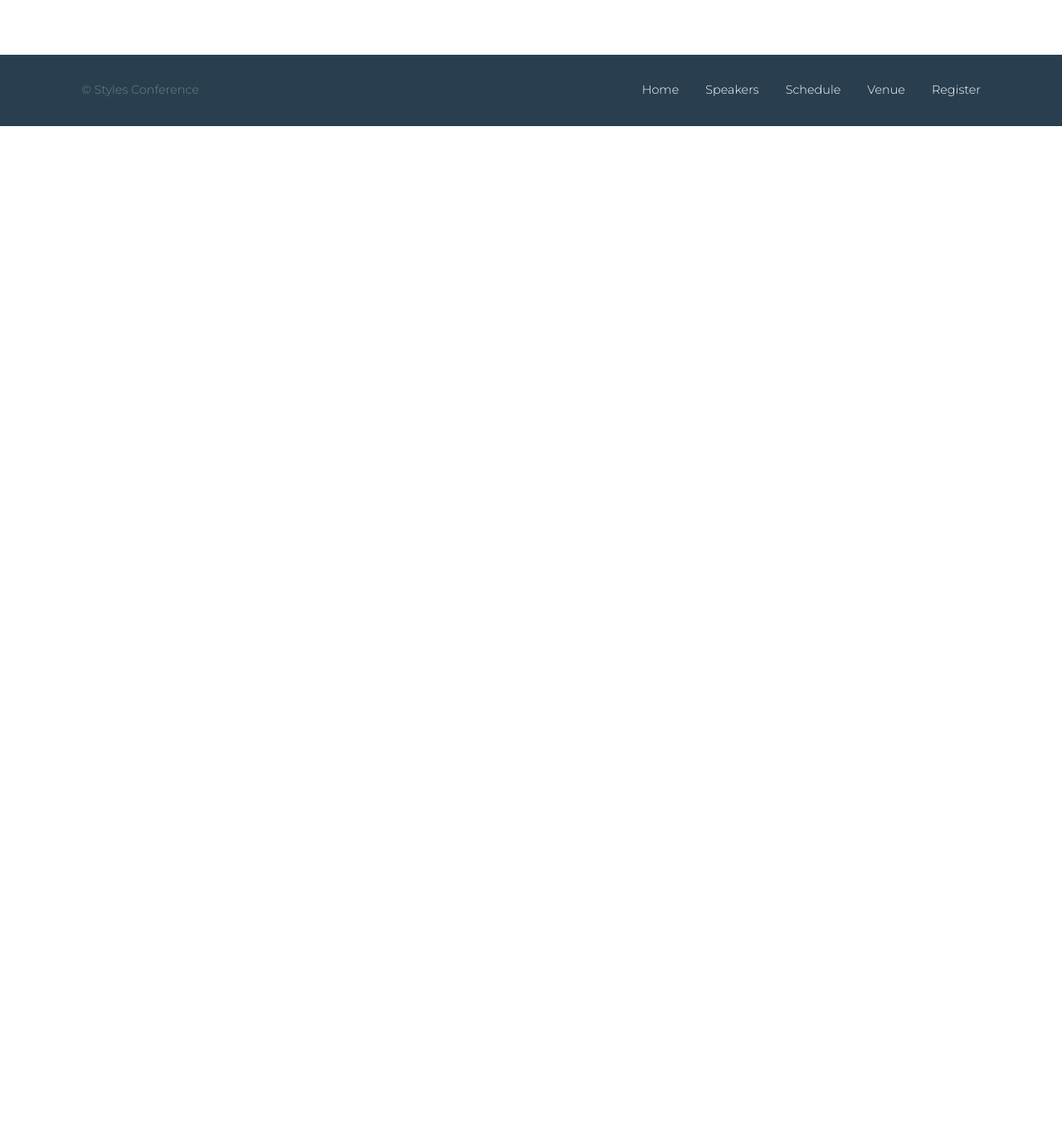
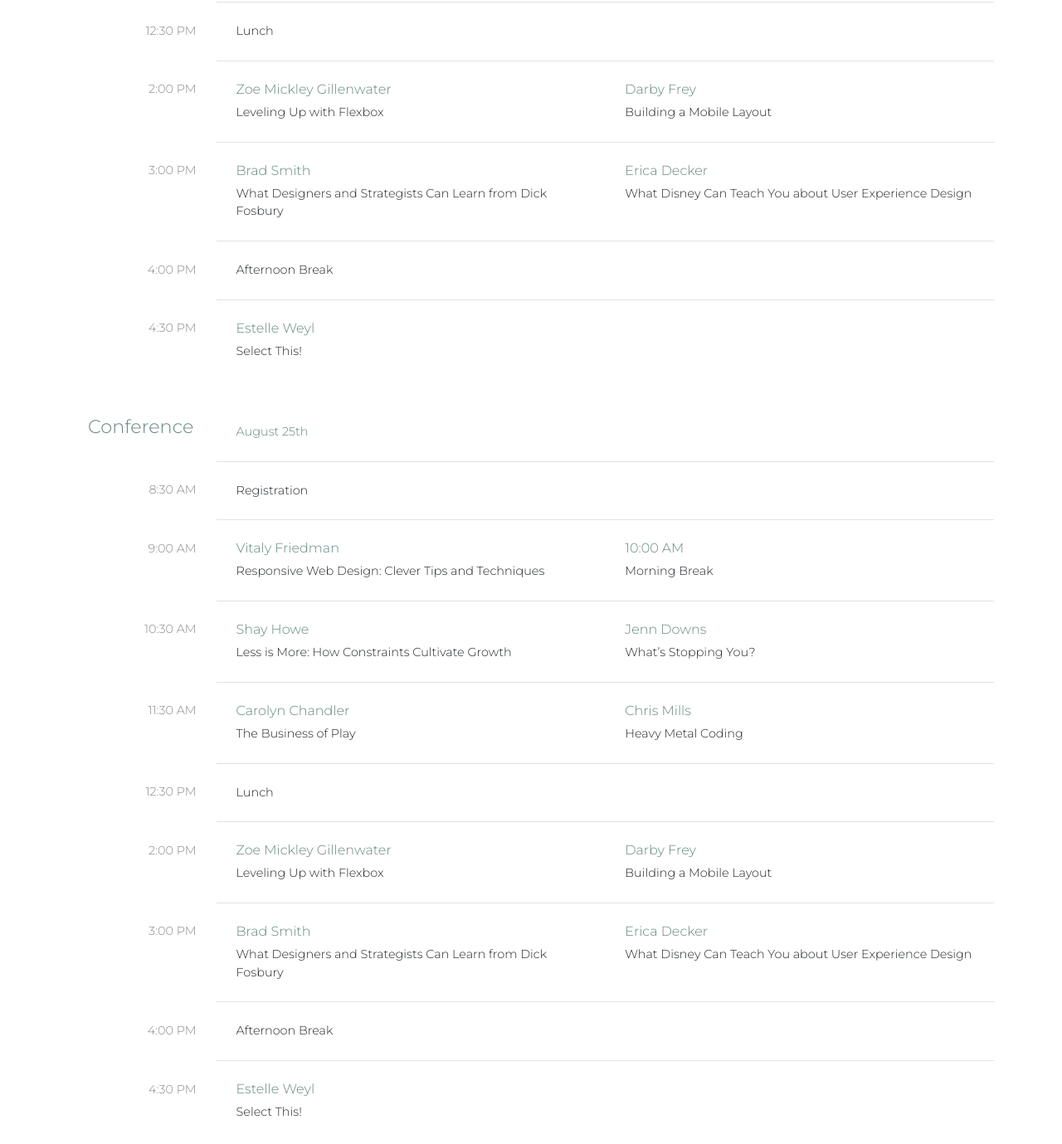
Before and after one commit to brafii/event-website, a plain HTML site: page schedule.html in a window 1280 px wide. Shown: the part 1300-2679 px from the top of the page at 83% size. Before the commit the page ends 1452 px from the top, so only its background shows below. Drawn offline with nearby package versions, Linux system fonts and the light colour scheme.

Commit message:
schedule page

```diff
--- a/schedule.html
+++ b/schedule.html
@@ -143,8 +143,158 @@
                         Heavy Metal Coding
                     </td>
                   </tr>
+                  <tr>
+                    <th class="p-4" scope="row">12:30 PM</th>
+                    <td class="p-4">
+                        Lunch
+                    </td>
+                    <td class="p-4">
+
+                    </td>
+                  </tr>
+                  <tr>
+                    <th class="p-4" scope="row">2:00 PM</th>
+                    <td class="p-4">
+                        <h6>Zoe Mickley Gillenwater</h6>
+                        Leveling Up with Flexbox
+                    </td>
+                    <td class="p-4">
+                        <h6>Darby Frey</h6>
+                        Building a Mobile Layout
+                    </td>
+                  </tr>
+                  <tr>
+                    <th class="p-4" scope="row">3:00 PM</th>
+                    <td class="p-4">
+                        <h6>Brad Smith</h6>
+                        What Designers and Strategists Can Learn from Dick Fosbury
+                    </td>
+                    <td class="p-4">
+                        <h6>Erica Decker</h6>
+                        What Disney Can Teach You about User Experience Design
+                    </td>
+                  </tr>
+                  <tr>
+                    <th class="p-4" scope="row">4:00 PM</th>
+                    <td class="p-4">
+                       Afternoon Break
+                    </td>
+                    <td class="p-4">
+
+                    </td>
+                  </tr>
+                  <tr>
+                    <th class="p-4" scope="row">4:30 PM</th>
+                    <td class="p-4">
+                      <h6>Estelle Weyl</h6>
+                      Select This!
+                    </td>
+                    <td class="p-4">
+
+                    </td>
+                  </tr>
                 </tbody>
             </table>
+
+            <table class="table table-borderless">
+              <thead>
+                <tr>
+                  <th class="p-4" scope="col">Conference</th>
+                  <td class="p-4">August 25th</td>
+                  <td class="p-4"></td>
+                </tr>
+              </thead>
+              <tbody>
+                <tr>
+                  <th class="p-4" scope="row">8:30 AM</th>
+                  <td class="p-4">Registration</td>
+                  <td class="p-4"></td>
+                </tr>
+                <tr>
+                  <th class="p-4" scope="row">9:00 AM</th>
+                  <td class="p-4">
+                      <h6>Vitaly Friedman</h6>
+                      Responsive Web Design: Clever Tips and Techniques
+                  </td>
+                  <td class="p-4">
+                      <h6>10:00 AM</h6>
+                      Morning Break
+                  </td>
+                </tr>
+                <tr>
+                  <th class="p-4" scope="row">10:30 AM</th>
+                  <td class="p-4">
+                      <h6>Shay Howe</h6>
+                      Less is More: How Constraints Cultivate Growth
+                  </td>
+                  <td class="p-4">
+                      <h6>Jenn Downs</h6>
+                      What’s Stopping You?
+                  </td>
+                </tr>
+                <tr>
+                  <th class="p-4" scope="row">11:30 AM</th>
+                  <td class="p-4">
+                      <h6>Carolyn Chandler</h6>
+                      The Business of Play
+                  </td>
+                  <td class="p-4">
+                      <h6>Chris Mills</h6>
+                      Heavy Metal Coding
+                  </td>
+                </tr>
+                <tr>
+                  <th class="p-4" scope="row">12:30 PM</th>
+                  <td class="p-4">
+                      Lunch
+                  </td>
+                  <td class="p-4">
+
+                  </td>
+                </tr>
+                <tr>
+                  <th class="p-4" scope="row">2:00 PM</th>
+                  <td class="p-4">
+                      <h6>Zoe Mickley Gillenwater</h6>
+                      Leveling Up with Flexbox
+                  </td>
+                  <td class="p-4">
+                      <h6>Darby Frey</h6>
+                      Building a Mobile Layout
+                  </td>
+                </tr>
+                <tr>
+                  <th class="p-4" scope="row">3:00 PM</th>
+                  <td class="p-4">
+                      <h6>Brad Smith</h6>
+                      What Designers and Strategists Can Learn from Dick Fosbury
+                  </td>
+                  <td class="p-4">
+                      <h6>Erica Decker</h6>
+                      What Disney Can Teach You about User Experience Design
+                  </td>
+                </tr>
+                <tr>
+                  <th class="p-4" scope="row">4:00 PM</th>
+                  <td class="p-4">
+                     Afternoon Break
+                  </td>
+                  <td class="p-4">
+
+                  </td>
+                </tr>
+                <tr>
+                  <th class="p-4" scope="row">4:30 PM</th>
+                  <td class="p-4">
+                    <h6>Estelle Weyl</h6>
+                    Select This!
+                  </td>
+                  <td class="p-4">
+
+                  </td>
+                </tr>
+              </tbody>
+          </table>
 
         </div>
       </div>
```
